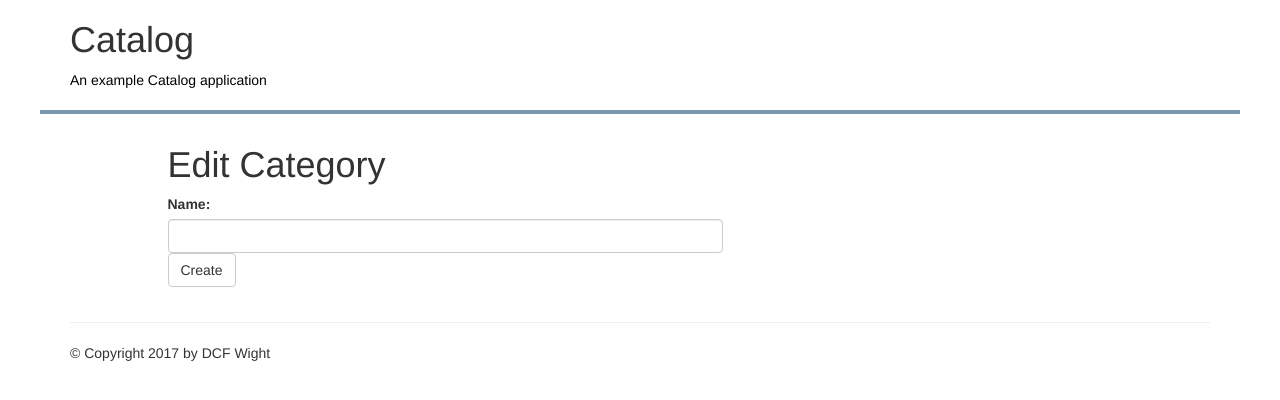
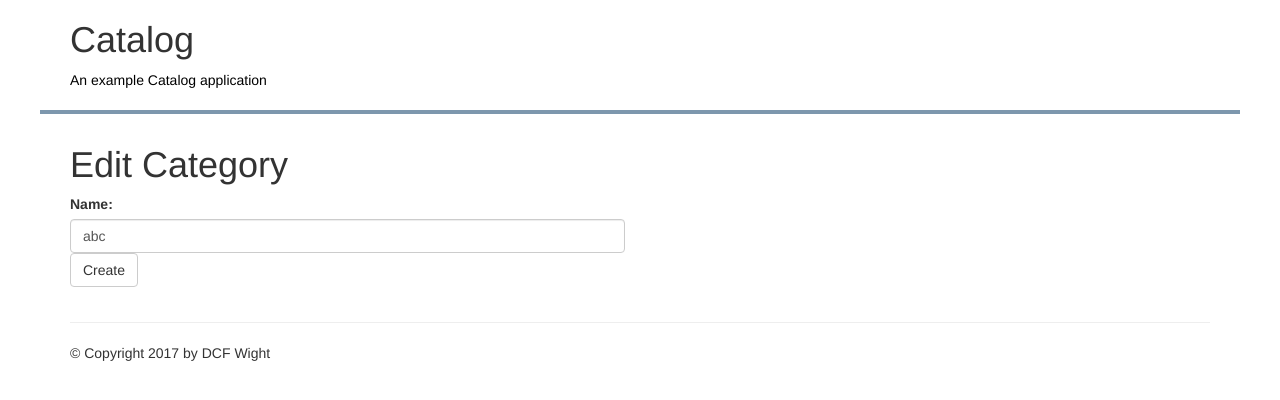
Before and after one commit to dcfwight/catalog, a Flask app: template templates/editCategory.html in a window 1280 px wide. Shown: the part 44-444 px from the top of the page. Run offline with Flask 2, Linux system fonts and the light colour scheme; the template is opened without the code that fills it, so the values that code supplies are empty; some libraries are stand-ins or nearby versions.

Commit message:
Minor bootstrap formatting

```diff
--- a/templates/editCategory.html
+++ b/templates/editCategory.html
@@ -3,16 +3,18 @@
 {% include "header.html" %}
 
     <div class="row banner menu">
-        <div class="col-md-11 col-md-offset-1 padding-none">
+        <div class="col-md-11  padding-none">
             <h1>Edit Category</h1>
         </div>
     </div>
     <div class="row">
-        <div class="col-md-6 col-md-offset-1 padding-top">
+        <div class="col-md-6  padding-top">
             <form action="#" method = "post">
                 <div class="form-group">
                 <label for="name">Name:</label>
-                <input type ="text" class="form-control" maxlength="100" name="name">
+                <input type ="text" class="form-control"
+                       maxlength="100" name="name"
+                       value="abc">
                 <div class="padding-bottom"></div>
                 <button type="submit" class="btn btn-default" id="submit" type="submit">
                 Create</button>
```
